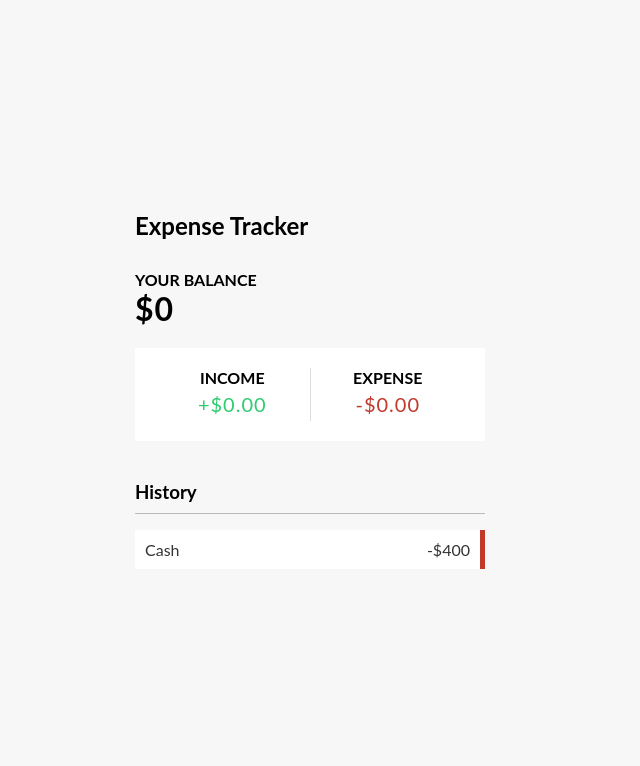
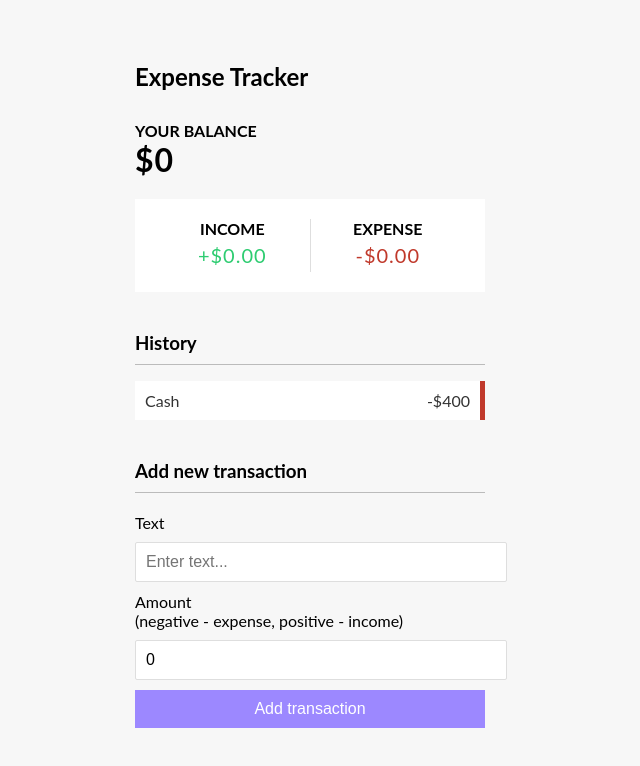
Before and after one commit to HarunSarii/ExpenseTracker-React-Redux, a React (Create React App) app: page / in a window 1280 px wide. Shown: the top 766 px of the page, without its empty margins (330-970 px from the left). Built offline with nearby package versions, Linux system fonts and the light colour scheme.

Commit message:
Add AddTransaction

```diff
--- a/src/App.css
+++ b/src/App.css
@@ -62,6 +62,39 @@
   color: #c0392b;
 }
 
+label {
+  display: inline-block;
+  margin: 10px 0;
+}
+
+input[type="text"],
+input[type="number"] {
+  border: 1px solid #dedede;
+  border-radius: 2px;
+  display: block;
+  font-size: 16px;
+  padding: 10px;
+  width: 100%;
+}
+
+.btn {
+  cursor: pointer;
+  background-color: #9c88ff;
+  box-shadow: var(--box-shadow);
+  color: #fff;
+  border: 0;
+  display: block;
+  font-size: 16px;
+  margin: 10px 0 30px;
+  padding: 10px;
+  width: 100%;
+}
+
+.btn:focus,
+.delete-btn:focus {
+  outline: 0;
+}
+
 .list {
   list-style-type: none;
   padding: 0;
--- a/src/App.js
+++ b/src/App.js
@@ -1,4 +1,5 @@
 import './App.css';
+import { AddTransaction } from './components/AddTransaction';
 import { Balance } from './components/Balance';
 import { Header } from './components/Header'
 import { IncomeExpenses } from './components/IncomeExpenses';
@@ -12,6 +13,7 @@
         <Balance />
         <IncomeExpenses />
         <TransactionList />
+        <AddTransaction />
       </div>
     </div>
   );
--- /dev/null
+++ b/src/components/AddTransaction.js
@@ -0,0 +1,22 @@
+import React, { useState } from 'react'
+
+export const AddTransaction = () => {
+    const [text, setText] = useState('');
+    const [amount, setAmount] = useState(0)
+    return (
+        <>
+            <h3>Add new transaction</h3>
+            <form  >
+                <div className='form-control' >
+                    <label htmlFor="text" >Text</label>
+                    <input type="text" value={text} onChange={(e) => setText(e.target.value)} placeholder='Enter text...' />
+                </div>
+                <div className='form-control' >
+                    <label htmlFor="amount">Amount <br /> (negative - expense, positive - income) </label>
+                    <input type="number" value={amount} onChange={(e) => setAmount(e.target.value)} placeholder='Enter amount...' />
+                </div>
+                <button className='btn'>Add transaction</button>
+            </form>
+        </>
+    )
+}
```
